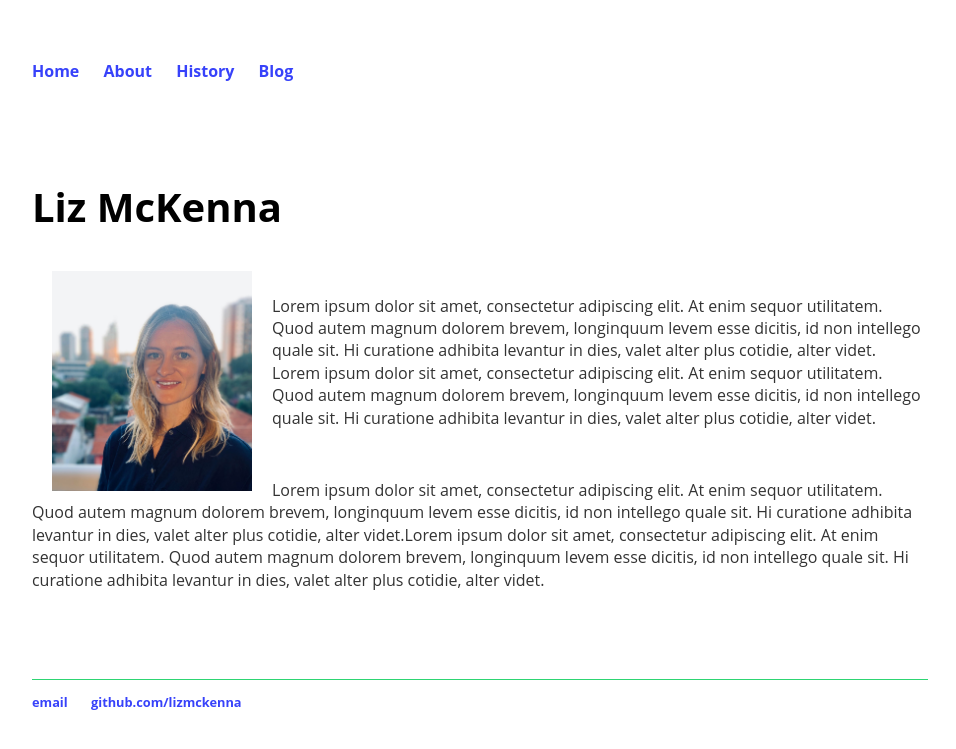
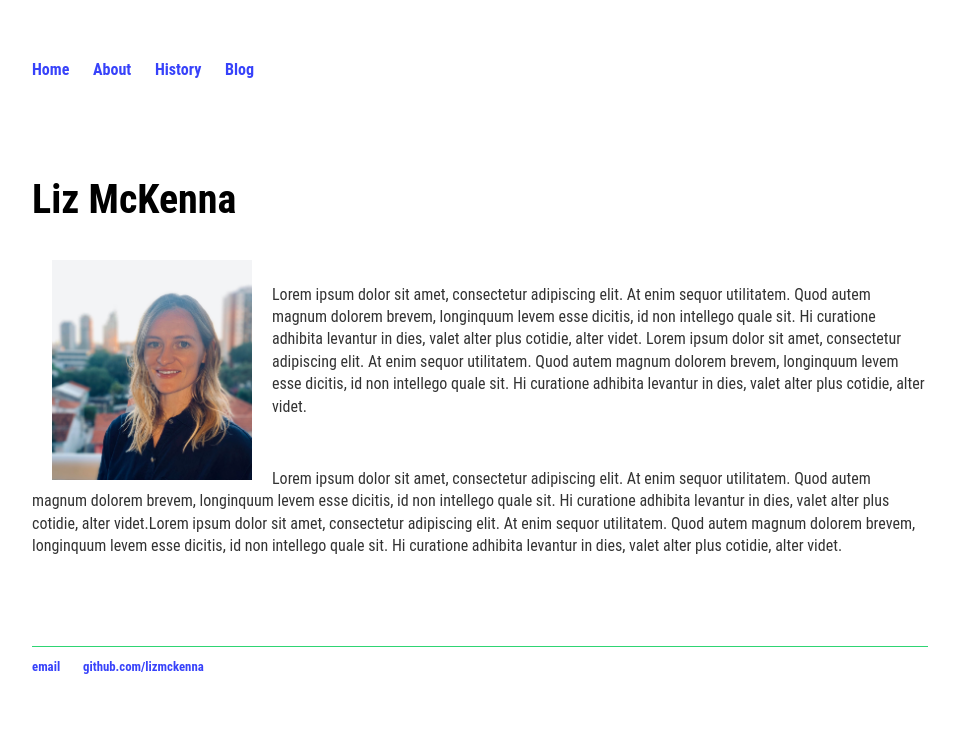
Before and after one commit to lizmckenna/elizabethmckenna.org, a Jekyll site: the page built from index.html, in a window 1280 px wide. Shown: the top 749 px of the page, without its empty margins (160-1116 px from the left). Built offline with Jekyll 4.4.1, drawn with Linux system fonts in a browser that asks for light colours.

Commit message:
Update main.css

```diff
--- a/css/main.css
+++ b/css/main.css
@@ -4,7 +4,7 @@
 }
 
 nav ul, footer ul {
-    font-family:'Open Sans', sans-serif;
+    font-family: 'Roboto Condensed', sans-serif;
     padding: 0px;
     list-style: none;
     font-weight: bold;
@@ -22,15 +22,15 @@
 }
 h1 {
     font-size: 2.5em;
-    font-family:'Open Sans', sans-serif;
+    font-family: 'Roboto Condensed', sans-serif;
 }
 h2 {
-    font-family:'Open Sans', sans-serif;
+    font-family: 'Roboto Condensed', sans-serif;
     font-size: 2em;
 }
 p {
     font-size: 1em;
-    font-family:'Open Sans', sans-serif;
+    font-family: 'Roboto Condensed', sans-serif;
     line-height: 1.4em;
     color: #333;
 }
```
